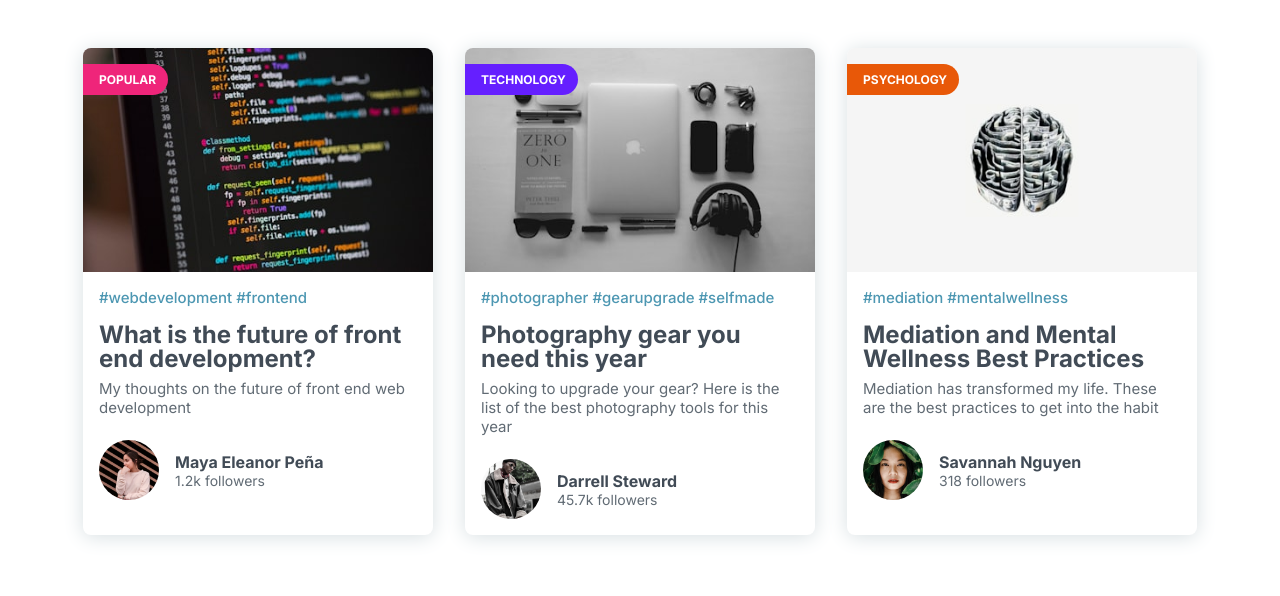
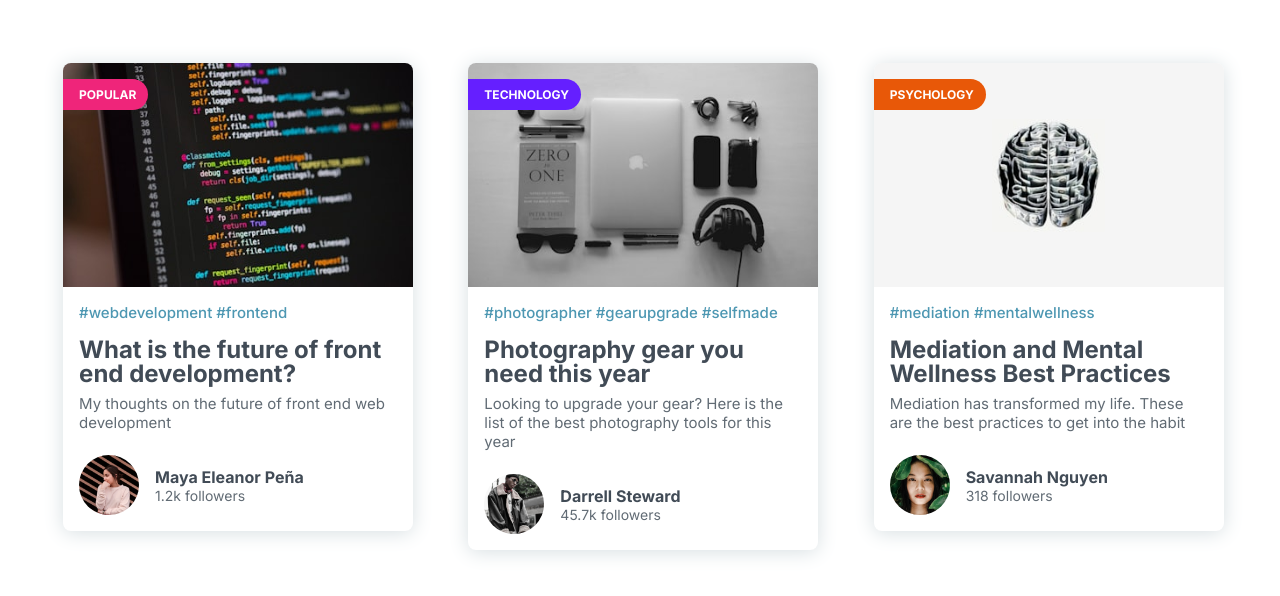
Before and after one commit to krisha2551/Media-Query-Exam, a plain HTML site: page index.html in a window 1280 px wide. Drawn offline with Linux system fonts and the light colour scheme.

Commit message:
Add files via upload

```diff
--- a/index.html
+++ b/index.html
@@ -14,6 +14,7 @@
 </head>
 <body>
     <div class="wrapper">
+      <div class="w-3 w-md-2 w-sm-1 p-15">
         <div class="card">
           <div class="card-banner">
             <p class="category-tag popular">Popular</p>
@@ -33,7 +34,9 @@
             </div>
           </div>
         </div>
+      </div>
 
+      <div class="w-3 w-md-2 w-sm-1 p-15">
         <div class="card">
           <div class="card-banner">
             <p class="category-tag technology">Technology</p>
@@ -53,7 +56,10 @@
             </div>
           </div>
         </div>
+      </div>
 
+
+      <div class="w-3 w-md-2 w-sm-1 p-15">
         <div class="card">
           <div class="card-banner">
             <p class="category-tag psychology">Psychology</p>
--- a/style.css
+++ b/style.css
@@ -4,6 +4,10 @@
     margin: 0;
     padding: 0;
   }
+
+.p-15{
+  padding: 15px;
+}
 
 body {
     margin: 2rem;
```
